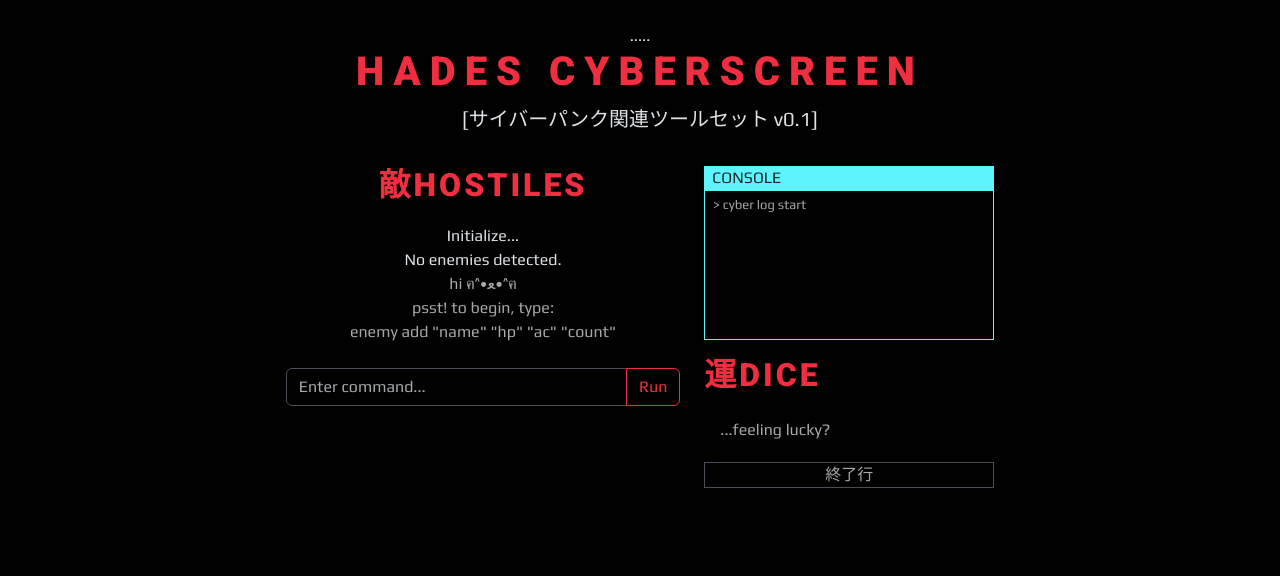
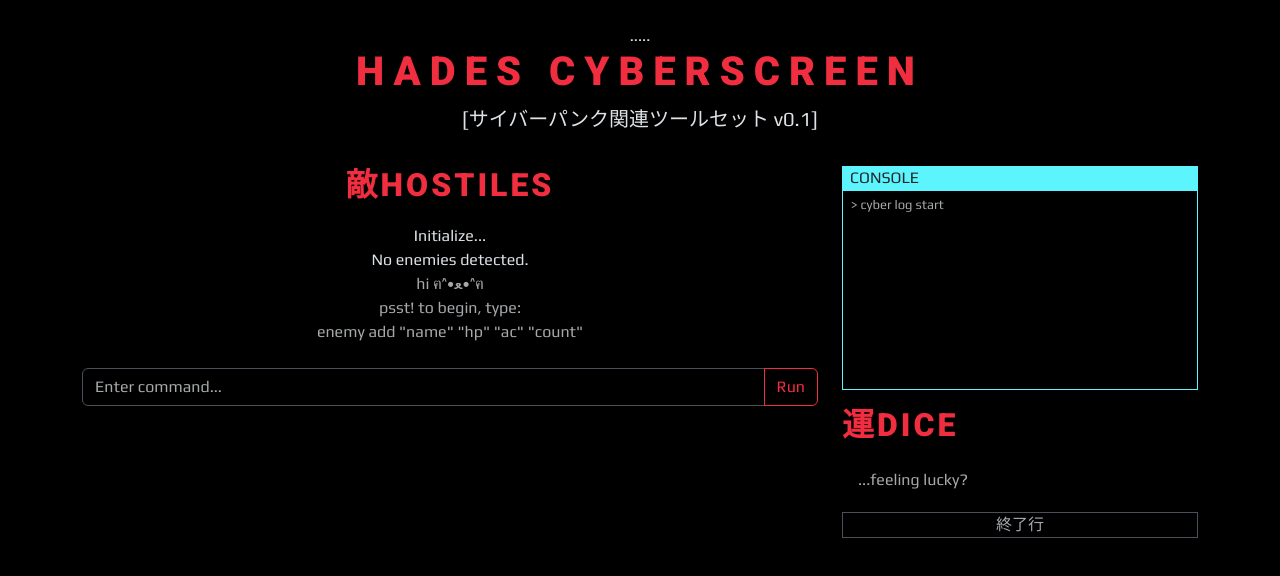
Before and after one commit to nikigee/cyberscreen, a Vue app: page / in a window 1280 px wide. Shown: the top 576 px of the page. Built offline with nearby package versions, Linux system fonts and the light colour scheme.

Commit message:
fix responsiveness for smaller resolutions.

```diff
--- a/src/components/ActivityLog.vue
+++ b/src/components/ActivityLog.vue
@@ -1,7 +1,7 @@
 <template>
     <div class="text-start">
         <div class="bg-secondary text-dark px-2">CONSOLE</div>
-        <div style="height: 150px;" class="border border-secondary py-1 console">
+        <div style="height: 25vh; min-height: 150px;" class="border border-secondary py-1 console">
             <div v-if="$cyber.log.length === 0">
                 <span class="entry text-muted">> cyber log start</span>
             </div>
--- a/src/components/Room.vue
+++ b/src/components/Room.vue
@@ -1,6 +1,6 @@
 <template>
     <div class="text-start">
-        <h2 class="header_text header_bg text-xl-start text-center text-black py-1 px-2"
+        <h2 class="header_text header_bg text-center text-black py-1 px-2"
             :style="{ backgroundColor: accent }">
             {{ room.name }}
         </h2>
--- a/src/views/HomeView.vue
+++ b/src/views/HomeView.vue
@@ -26,21 +26,23 @@ onMounted(() => {
 </script>
 
 <template>
-    <div class="container-fluid px-4 text-center pt-2 mb-5">
+    <div class="container text-center pt-2 mb-5 main">
         <div class="row justify-content-center">
-            <!-- Auto generated room descriptions and references -->
-            <div class="col-xl-3" v-if="room.display">
-                <Room />
-            </div>
             <!-- For tracking enemies and party members in combat -->
-            <div class="col-xl-4 mb-3">
+            <div class="col-lg mb-3">
+                <!-- Auto generated room descriptions and references -->
+                <div class="mb-5" v-if="room.display">
+                    <Room />
+                </div>
                 <CombatTracker />
             </div>
             <!-- Log for activity and the dice tray to display dice rolls -->
-            <div class="col-xl-3">
+            <div class="col-lg-4 console">
                 <ActivityLog />
                 <DiceRoller class="mt-3" />
             </div>
         </div>
     </div>
 </template>
+
+<style lang="scss" scoped></style>
```
Also changed, not shown: 3 other files (tests, documents, lock files or other folders).
